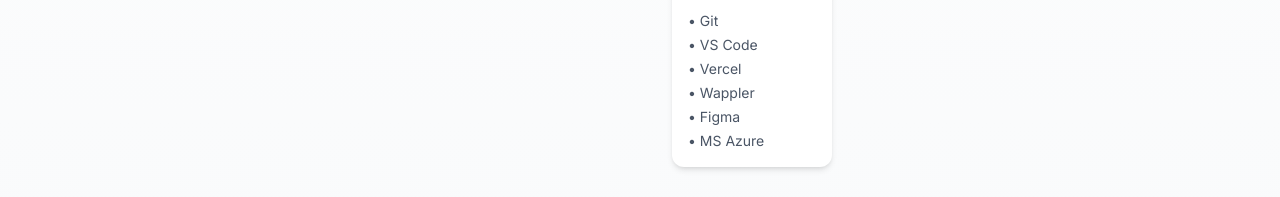
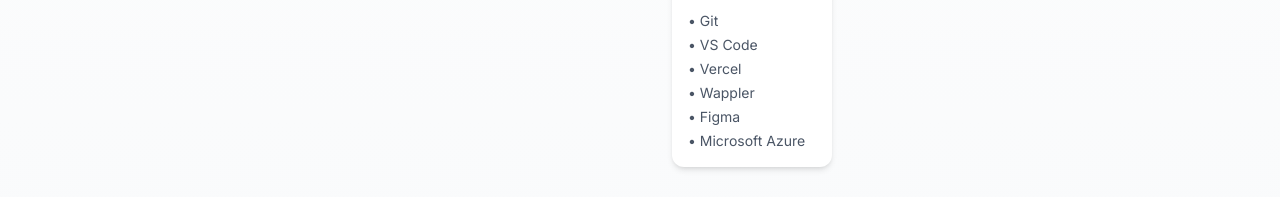
Before and after one commit to ArashMahdawi/portfolio, a Next.js app: page / in a window 1280 px wide. Shown: the part 2505-2702 px from the top of the page. Built offline with nearby package versions, Linux system fonts and the light colour scheme.

Commit message:
portfolio pic changed and Azure added as skills

```diff
--- a/src/components/sections/About.tsx
+++ b/src/components/sections/About.tsx
@@ -48,7 +48,7 @@
     { category: "Frontend", items: ["HTML", "CSS", "JavaScript", "React & Next.js", "TypeScript", "Vue.js", "Tailwind CSS"] },
     { category: "Backend", items: ["Node.js", "PHP", "PostgreSQL", "MySQL", "REST APIs", "Docker", "phpMyAdmin"] },
     { category: "Authentication", items: ["SAML/SSO", "MS Entra ID", "JWT"] },
-    { category: "Tools", items: ["Git", "VS Code", "Vercel", "Wappler", "Figma", "MS Azure"] },
+    { category: "Tools", items: ["Git", "VS Code", "Vercel", "Wappler", "Figma", "Microsoft Azure"] },
   ]
 
   return (
```
